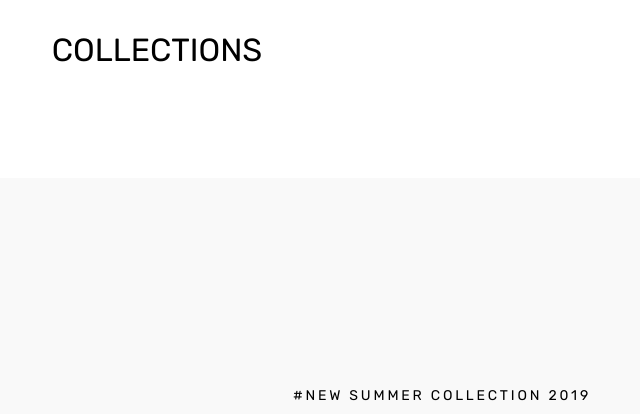
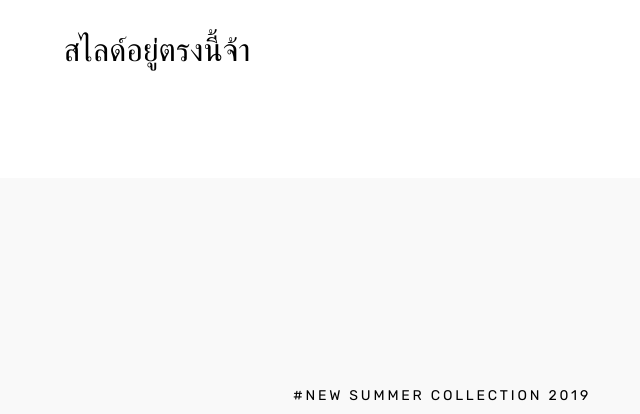
Before and after one commit to guidemkl/godjila, a WordPress theme: template index.php in a window 1280 px wide. Shown: the part 1575-1989 px from the top of the page, without its empty margins (483-1123 px from the left). Run offline with PHP 8.4 and a stand-in for WordPress, Linux system fonts and the light colour scheme; the site name, menu and one post (Sample post) are stand-ins, and other content is empty; some web fonts are replaced.

```diff
--- a/index.php
+++ b/index.php
@@ -58,7 +58,7 @@
       <div class="container">
         <div class="row">
           <div class="title-section text-center col-12">
-            <h2 class="text-uppercase">Collections</h2>
+            <h2 class="text-uppercase">สไลด์อยู่ตรงนี้จ้า</h2>
           </div>
         </div>
         <div class="row">
```
